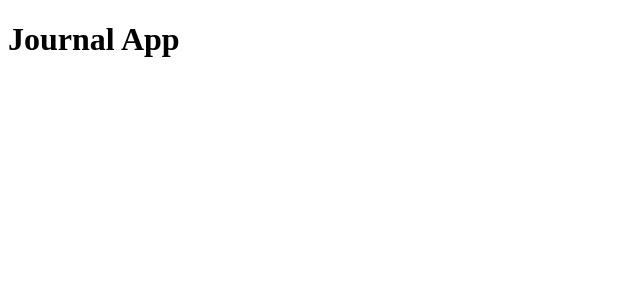
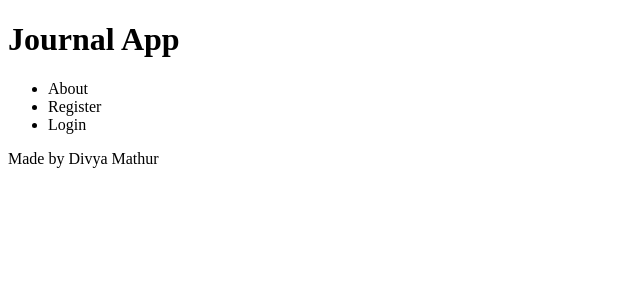
Before and after one commit to luckyrose89/Journal-App, a React (Create React App) app in the folder client/: page / in a window 1280 px wide. Shown: the top 300 px of the page, without its empty margins (0-640 px from the left). Built offline with nearby package versions, Linux system fonts and the light colour scheme.

Commit message:
add landing page components

```diff
--- a/client/src/App.js
+++ b/client/src/App.js
@@ -1,9 +1,12 @@
 import React from "react";
+import Header from "../src/Landing/header";
+import Footer from "../src/Landing/footer";
 
 function App() {
   return (
     <div className="App">
-      <h1>Journal App</h1>
+      <Header />
+      <Footer />
     </div>
   );
 }
--- /dev/null
+++ b/client/src/Landing/footer.js
@@ -0,0 +1,15 @@
+import React from "react";
+
+function Footer() {
+  return (
+    <div>
+      <footer>
+        <p>
+          Made by <a>Divya Mathur</a>
+        </p>
+      </footer>
+    </div>
+  );
+}
+
+export default Footer;
--- /dev/null
+++ b/client/src/Landing/header.js
@@ -0,0 +1,16 @@
+import React from "react";
+
+function Header() {
+  return (
+    <div>
+      <h1>Journal App</h1>
+      <ul>
+        <li>About</li>
+        <li>Register</li>
+        <li>Login</li>
+      </ul>
+    </div>
+  );
+}
+
+export default Header;
--- a/client/src/index.js
+++ b/client/src/index.js
@@ -3,7 +3,3 @@ import ReactDOM from "react-dom";
 import App from "./App";
 
 ReactDOM.render(<App />, document.getElementById("root"));
-
-// If you want your app to work offline and load faster, you can change
-// unregister() to register() below. Note this comes with some pitfalls.
-// Learn more about service workers: https://bit.ly/CRA-PWA
```
Also changed, not shown: client/src/AppContext.js (added), client/src/header.js (deleted), 2 other files (tests, documents, lock files or other folders).
